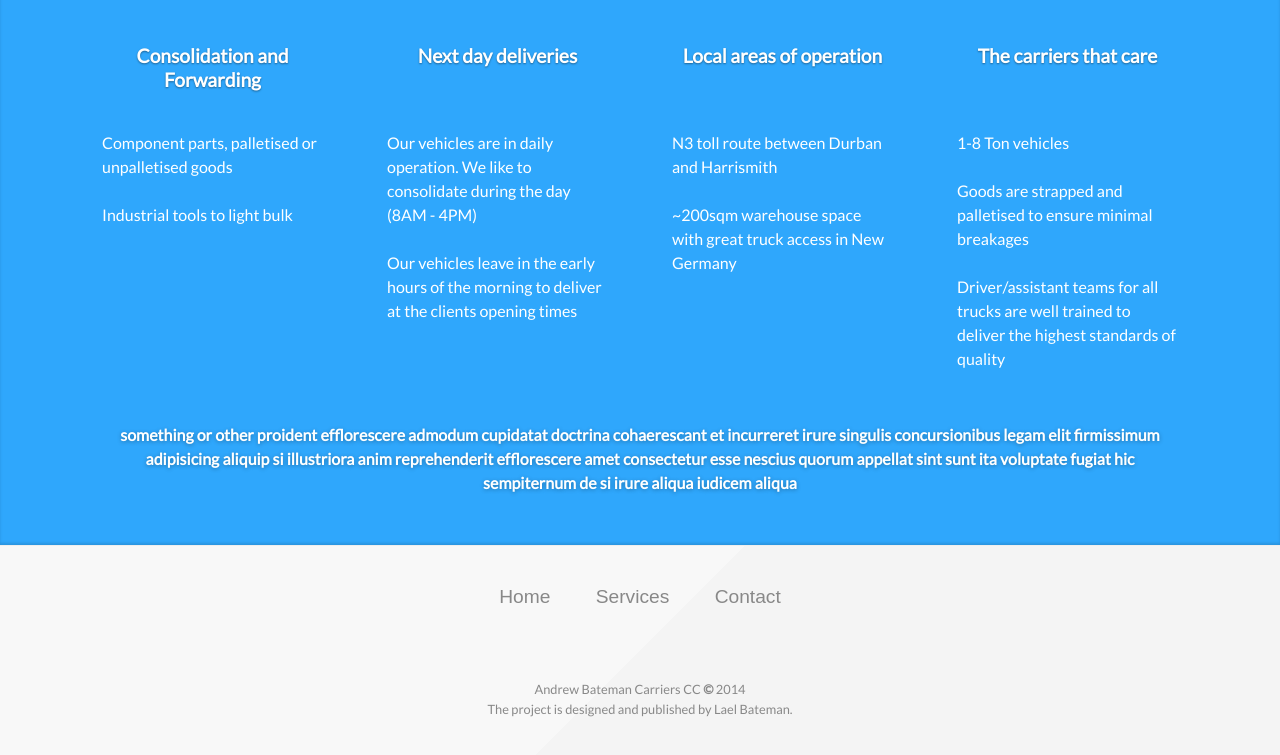
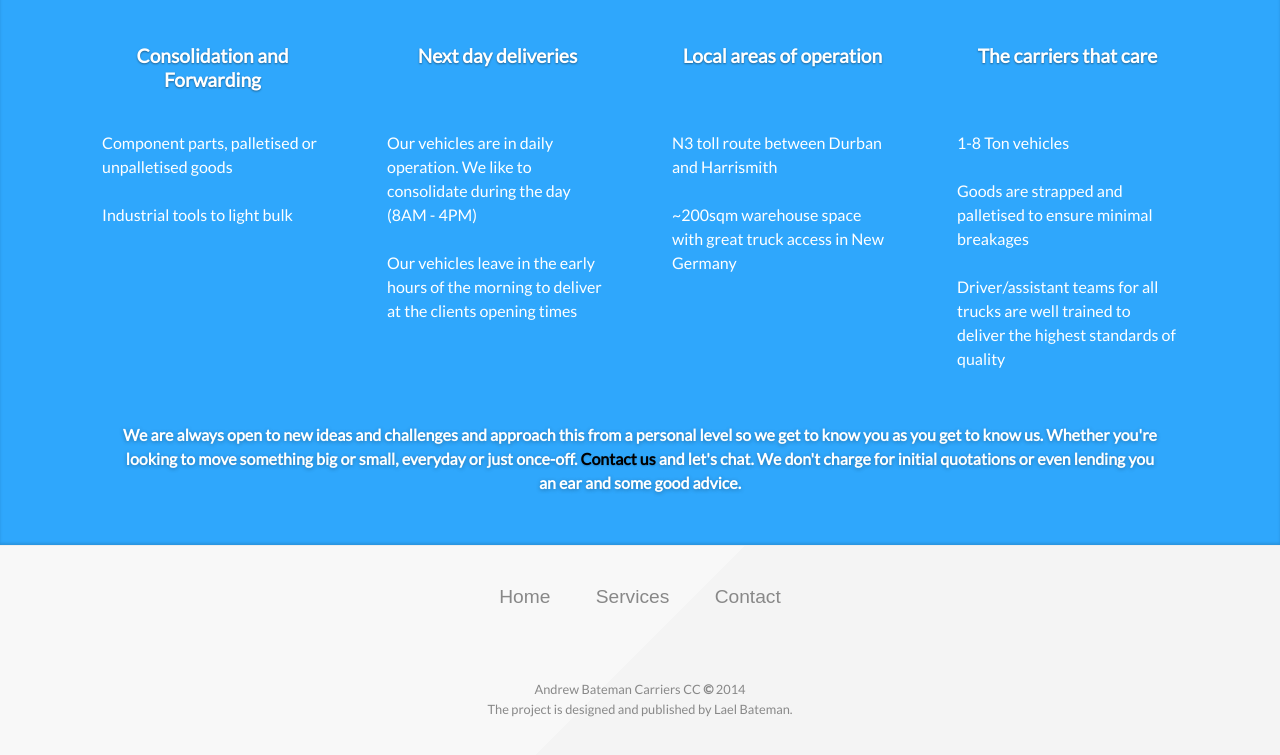
Before and after one commit to lael-bateman/AB-Carriers, a plain HTML site: page services.html in a window 1280 px wide. Shown: the part 618-1373 px from the top of the page. Drawn offline with Linux system fonts and the light colour scheme.

Commit message:
Add friendly underlining message on service page and making it look better

```diff
--- a/services.html
+++ b/services.html
@@ -94,11 +94,7 @@
     </div>
 
     <div id="sub-hero" class="row">
-        <h3>something or other proident efflorescere admodum cupidatat doctrina cohaerescant et incurreret
-            irure singulis concursionibus legam elit firmissimum adipisicing aliquip si
-            illustriora anim reprehenderit efflorescere amet consectetur esse nescius quorum
-            appellat sint sunt ita voluptate fugiat hic sempiternum de si irure aliqua
-            iudicem aliqua</h3>
+        <h3>We are always open to new ideas and challenges and approach this from a personal level so we get to know you as you get to know us. Whether you're looking to move something big or small, everyday or just once-off. <a href="contact.html">Contact us</a> and let's chat. We don't charge for initial quotations or even lending you an ear and some good advice.</h3>
     </div>
 </div>
 
--- a/style.css
+++ b/style.css
@@ -339,7 +339,7 @@ blockquote p {
 }
 
 #sub-hero a {
-    color: #7dfffa;
+    color: #000;/*7dfffa*/
     font-weight: 600;
     text-shadow: 0 1px 2px rgba(0, 0, 0, 0.2);
 }
```
